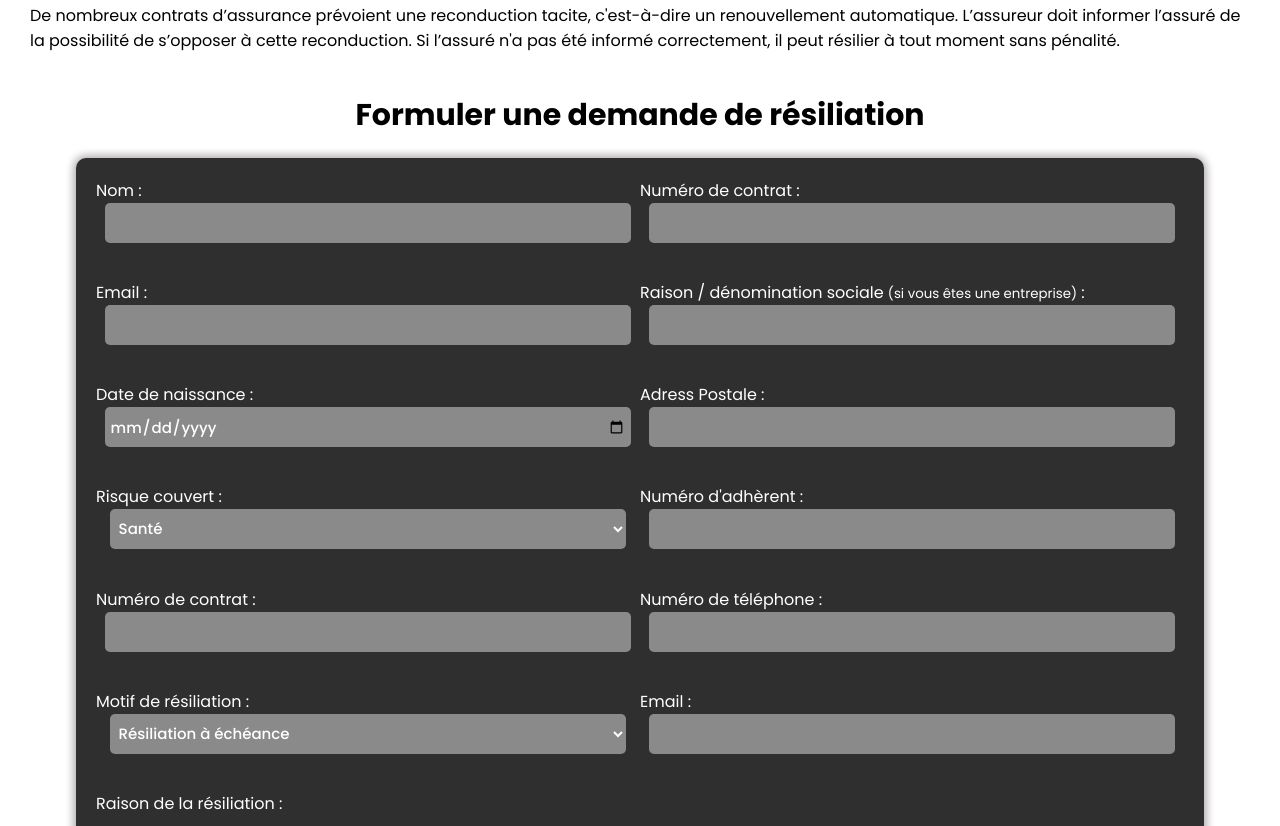
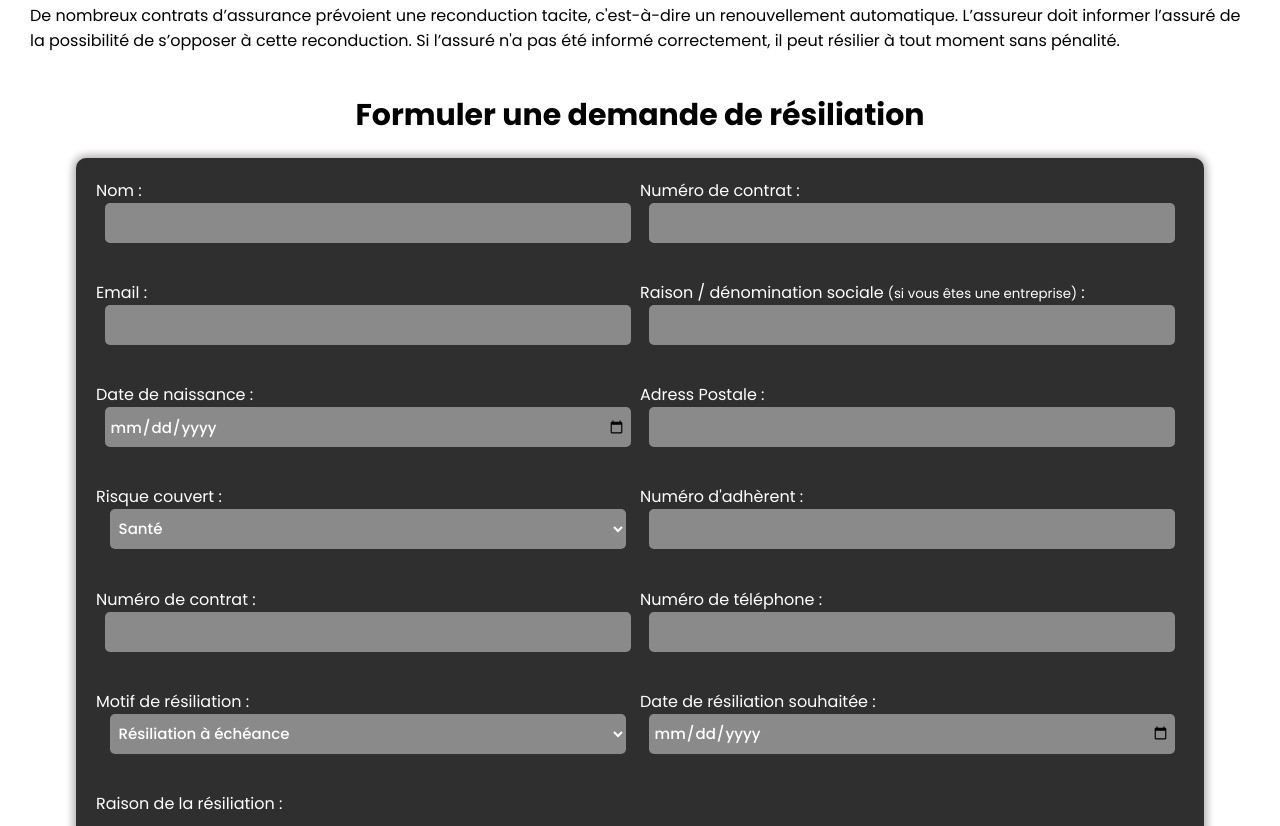
Before and after one commit to deepx18/Formulaire-R-siliation, a plain HTML site: page index.html in a window 1280 px wide. Shown: the part 2594-3420 px from the top of the page. Drawn offline with Linux system fonts and the light colour scheme.

Commit message:
Third (Again) commit

```diff
--- a/index.html
+++ b/index.html
@@ -193,8 +193,8 @@
             </select>
           </div>
           <div class="line12">
-            <label for="email">Email :</label>
-            <input type="email" id="email" name="email" required><br>
+            <label for="email">Date de résiliation souhaitée :</label>
+            <input type="date" id="email" name="email" required><br>
           </div>
 
 
--- a/style.css
+++ b/style.css
@@ -134,7 +134,7 @@ body > h2 {
     box-shadow: 1px 1px 10px .5px #b7b3b3,
                 -1px -1px 10px .5px #b7b3b3;
     width: 85%;
-    max-height: 900px;
+    height: 900px;
     display: grid;
     justify-content: center;
     align-content: center;
@@ -236,8 +236,8 @@ footer {
 @media screen and (max-width: 1000px) {
   .introduction {
     width: calc(100% - 20px);
-    min-height: fit-content;
-    height: auto;
+    max-height: none;
+    height: fit-content;
     padding: 10px;
     flex-direction: column;
     align-items: center;
@@ -259,7 +259,7 @@ footer {
     display: flex;
     flex-direction: column;
     align-items: center;
-
+    height: auto;
     padding: 30px;
 
   }
```
